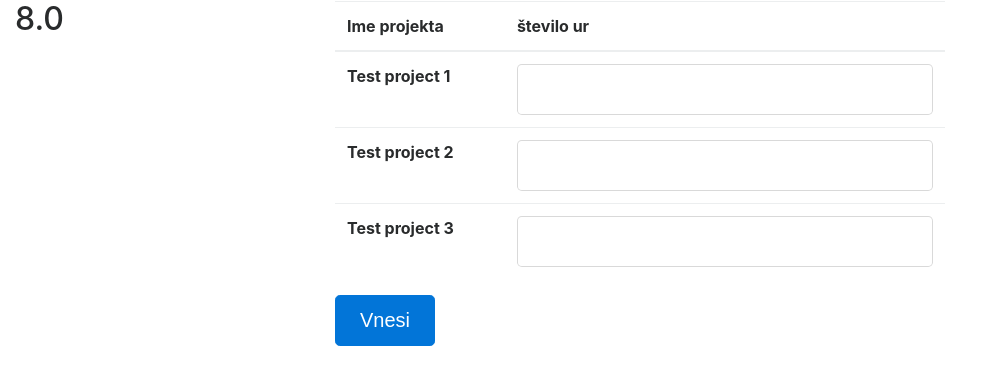
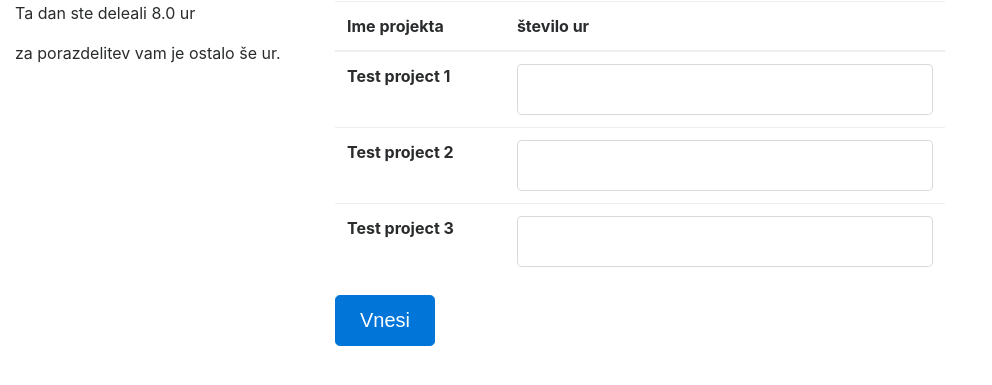
Before and after one commit to SqueeOne/the_thing, a Django app: page /user_admin/2/divide/4/ in a window 1280 px wide. Shown: the part 93-478 px from the top of the page, without its empty margins (0-992 px from the left). Run offline with Django 3.2, Linux system fonts and the light colour scheme; data comes from the database, SQL or seed files in the repository; both versions use the stored data as it was after the commit; some libraries are stand-ins or nearby versions.

Commit message:
Added rules for time division form.

```diff
--- a/user_admin/static/user_admin/form_calc.js
+++ b/user_admin/static/user_admin/form_calc.js
@@ -1,18 +1,24 @@
-jQuery('.divide-form').on('change keyup check', '.form-control', function() {
+jQuery('.divide-form').on('change', '.form-control', function() {
     var sum = 0;
+    var timeLeft = parseFloat(jQuery('.hours-worked').text());;
     var $time = parseFloat(jQuery('.hours-worked').text());
-    var $alertdiv = jQuery("<div class='alert alert-danger'><p>Boooo hooo hooo</p></div>");
+    var $alertdiv = jQuery("<div class='alert alert-danger'><p>Število vnešenih ur je višje od količine oddelanih ur, prosim popravite znesek.</p></div>");
     jQuery('.form-control').each(function(){
         sum += +jQuery(this).val();
+        timeLeft -= +jQuery(this).val();
+        jQuery('.time-left').text(timeLeft).toString();
         if(sum>$time) {
             jQuery('.form-control').css('background-color', "red");
             jQuery('.btn').prop('disabled', true);
-
             jQuery('.alertz').append($alertdiv);
+        } else if(sum<$time) {
+            jQuery('.btn').prop('disabled', true);
+            jQuery('.form-control').css('background-color', "#ffffff");
+            jQuery('.alert').remove();
         } else {
             jQuery('.btn').prop('disabled', false);
             jQuery('.form-control').css('background-color', "#ffffff");
+            jQuery('.alert').remove();
         }
     });
-
 });
--- a/user_admin/static/user_admin/style.css
+++ b/user_admin/static/user_admin/style.css
@@ -76,3 +76,8 @@
     -moz-box-shadow: 1px 1px 5px 0px rgba(0,0,0,0.5);
     box-shadow: 1px 1px 5px 0px rgba(0,0,0,0.5);
 }
+
+.time-left {
+    color:red;
+    font-weight:900;
+}
--- a/user_admin/templates/user_admin/divide_work_day.html
+++ b/user_admin/templates/user_admin/divide_work_day.html
@@ -4,8 +4,8 @@
 
     <div class="row">
         <div class="col-3">
-            <h2 class="hours-worked">{{ hours_worked }}</h2>
-            <h3 class="total"></h3>
+            <p>Ta dan ste deleali <span class="hours-worked">{{ hours_worked }}</span> ur</p>
+            <p>za porazdelitev vam je ostalo še <span class="time-left"></span> ur.</p>
         </div>
         <div class="col-6">
             <form class="divide-form" method="post" action="">
```
Also changed, not shown: db.sqlite3.
